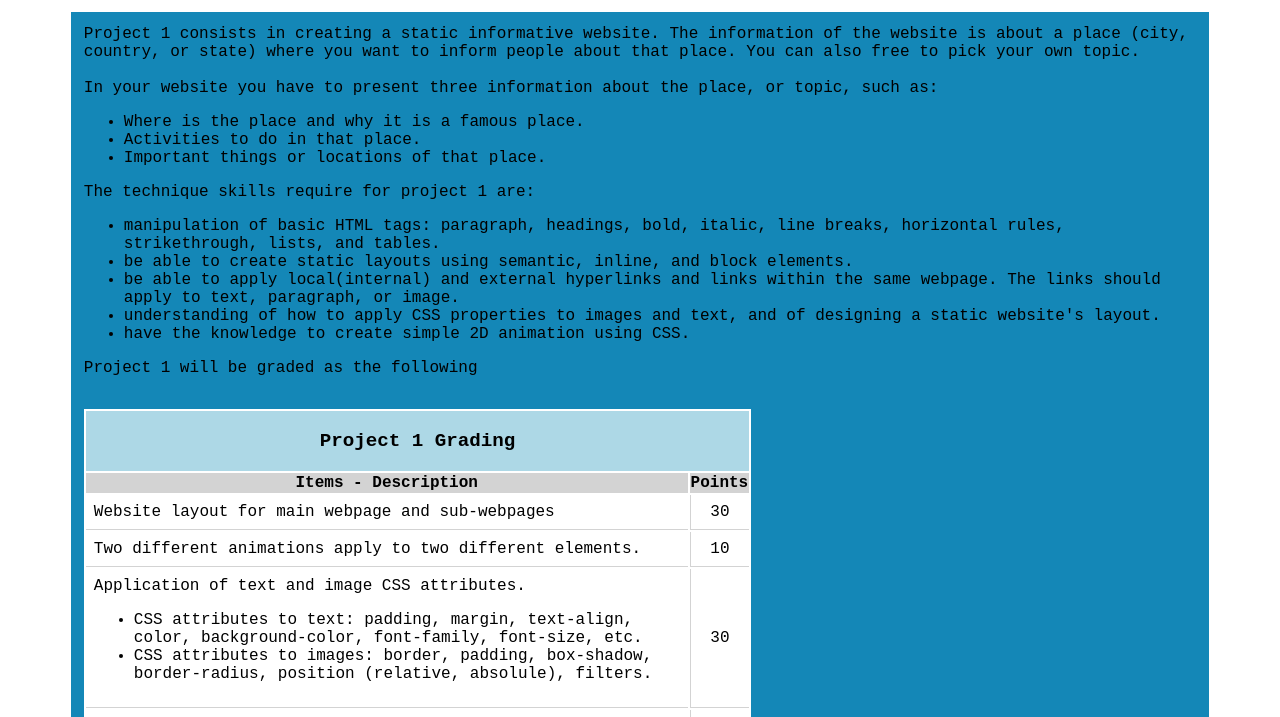
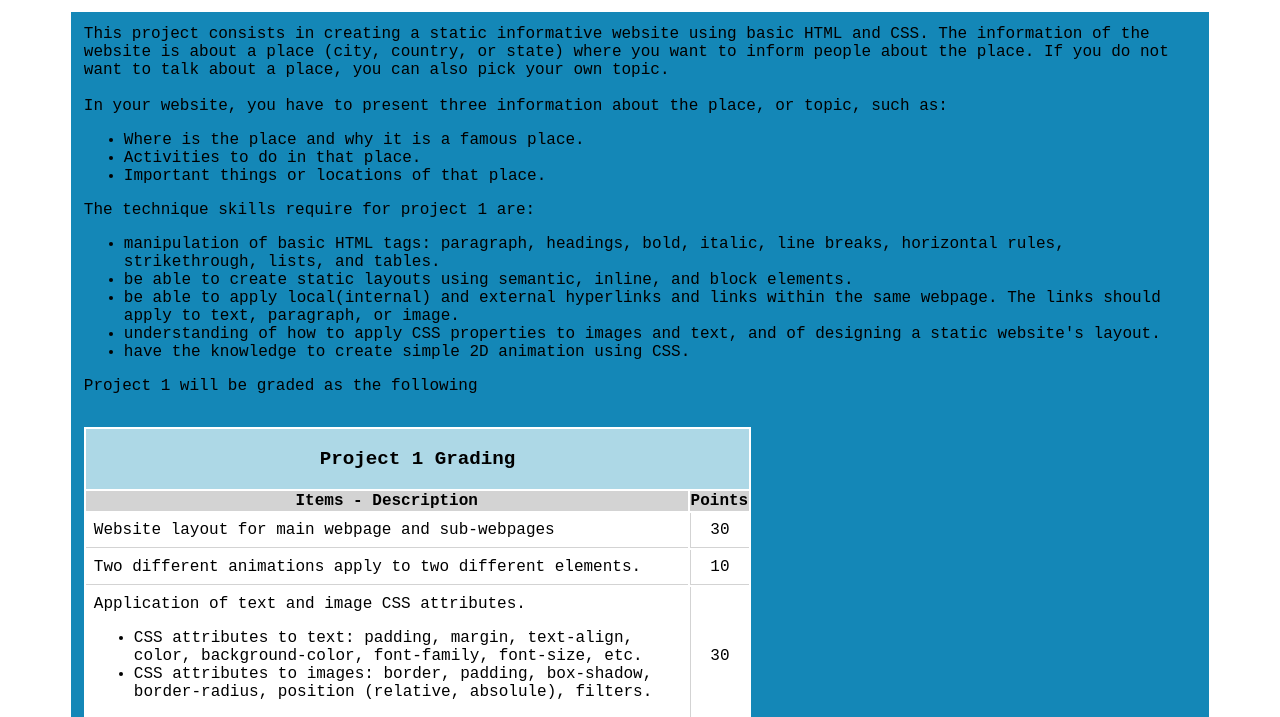
Before and after one commit to huixinwu/microcredential, a plain HTML site: page html/project1.html in a window 1280 px wide. Shown: the part 83-800 px from the top of the page. Drawn offline with Linux system fonts and the light colour scheme.

Commit message:
Update project1.html

```diff
--- a/html/project1.html
+++ b/html/project1.html
@@ -12,8 +12,10 @@
   <body>
     <header class="header"><a href="../index.html#activities">&#128281;</a><span>Static Informative Project</span> </header>
     <main class="content">
-      Project 1 consists in creating a static informative website. The information of the website is about a place (city, country, or state) where you want to inform people about that place. You can also free to pick your own topic. <br><br>
-      In your website you have to present three information about the place, or topic, such as:
+    This project consists in creating a static informative website using basic HTML and CSS. The information of the website is about a place (city, country, or state) where you want to inform people about the place.
+    If you do not want to talk about  a place, you can also pick your own topic.
+    <br><br>
+    In your website, you have to present three information about the place, or topic, such as:
       <ul>
         <li>Where is the place and why it is a famous place.</li>
         <li>Activities to do in that place.</li>
```
